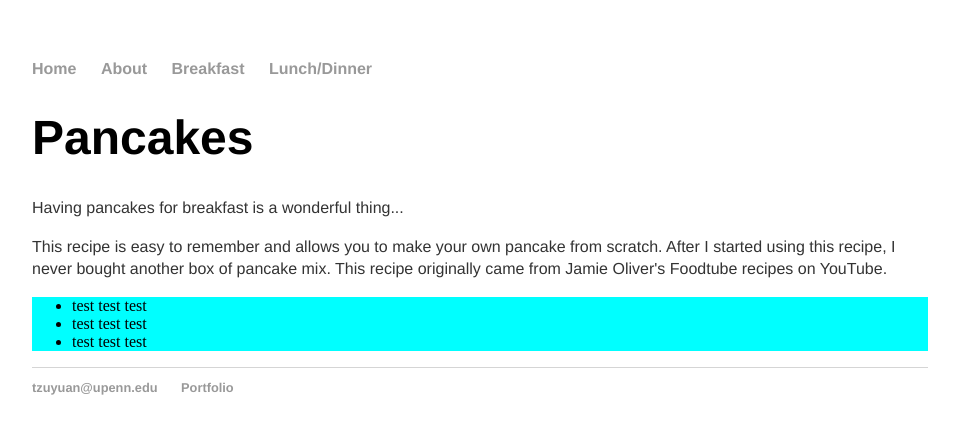
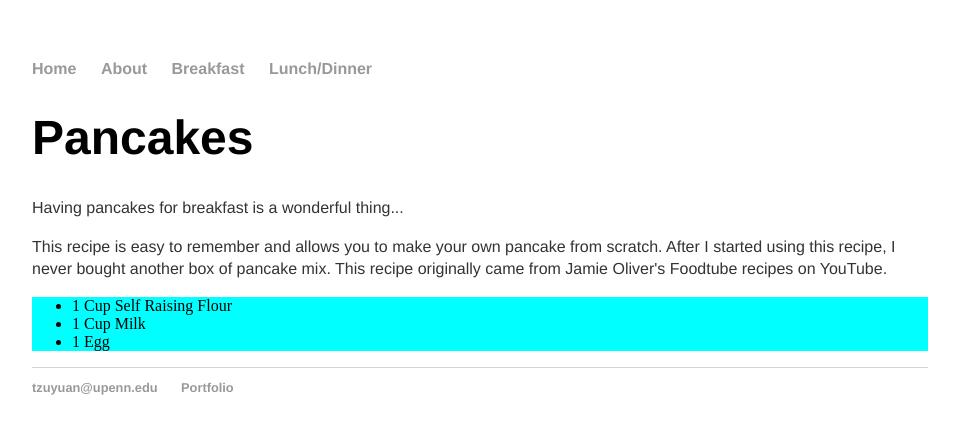
Before and after one commit to tzuyuanw/tzuyuanw.github.io, a Jekyll site: the page recipes/pancakes.html, which Jekyll copies as it is, in a window 1280 px wide. Shown: the top 434 px of the page, without its empty margins (160-1119 px from the left). Built offline with Jekyll 4.4.1, drawn with Linux system fonts in a browser that asks for light colours.

Commit message:
Update pancakes.html

```diff
--- a/recipes/pancakes.html
+++ b/recipes/pancakes.html
@@ -26,9 +26,9 @@
 			</div>
 			<div class="ingredients">
 				<ul>
-				<li>test test test</li>
-				<li>test test test</li>
-				<li>test test test</li>
+				<li>1 Cup Self Raising Flour</li>
+				<li>1 Cup Milk</li>
+				<li>1 Egg</li>
 				</ul>
 			</div>
 			</div><!-- /.container -->
```
